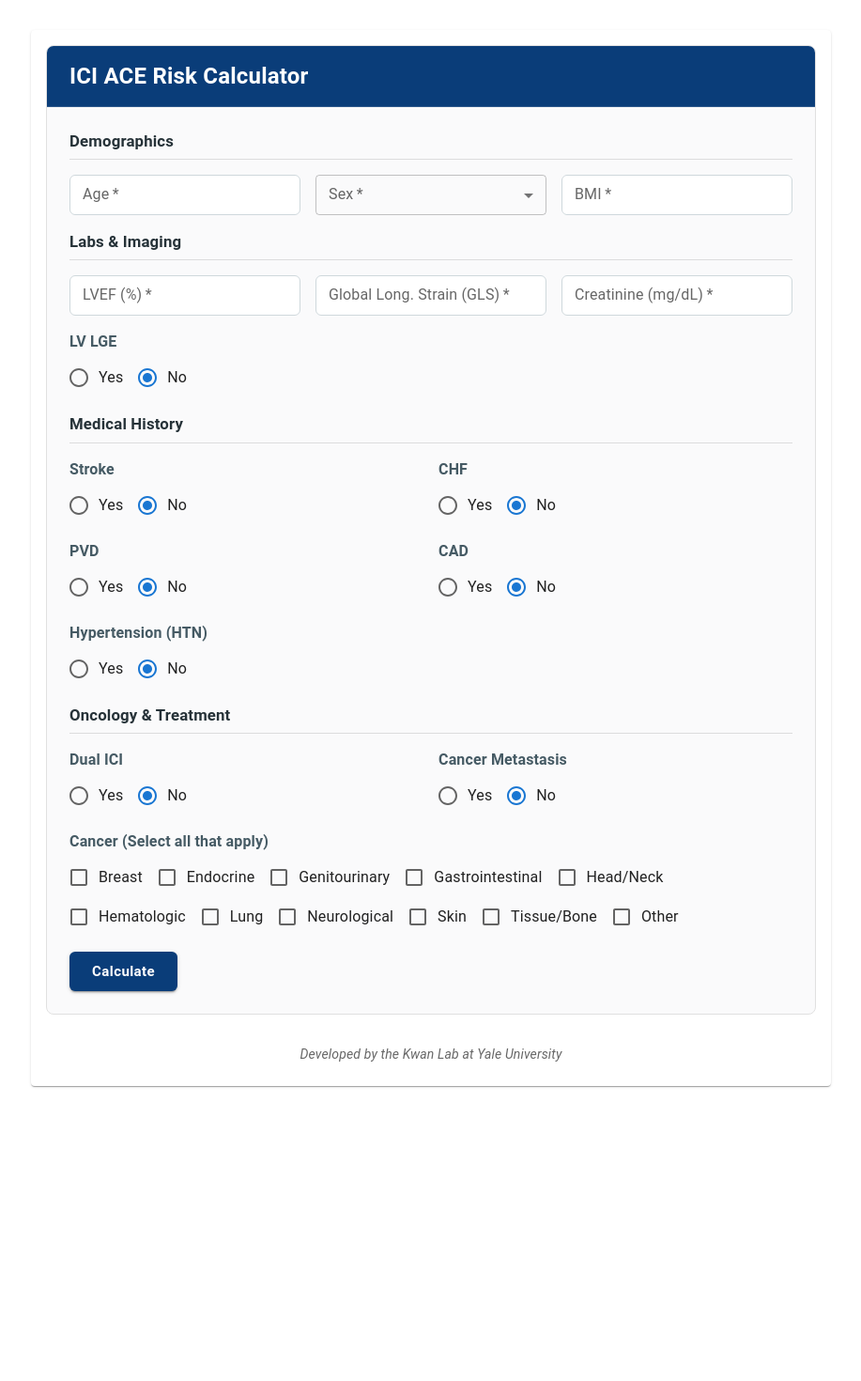
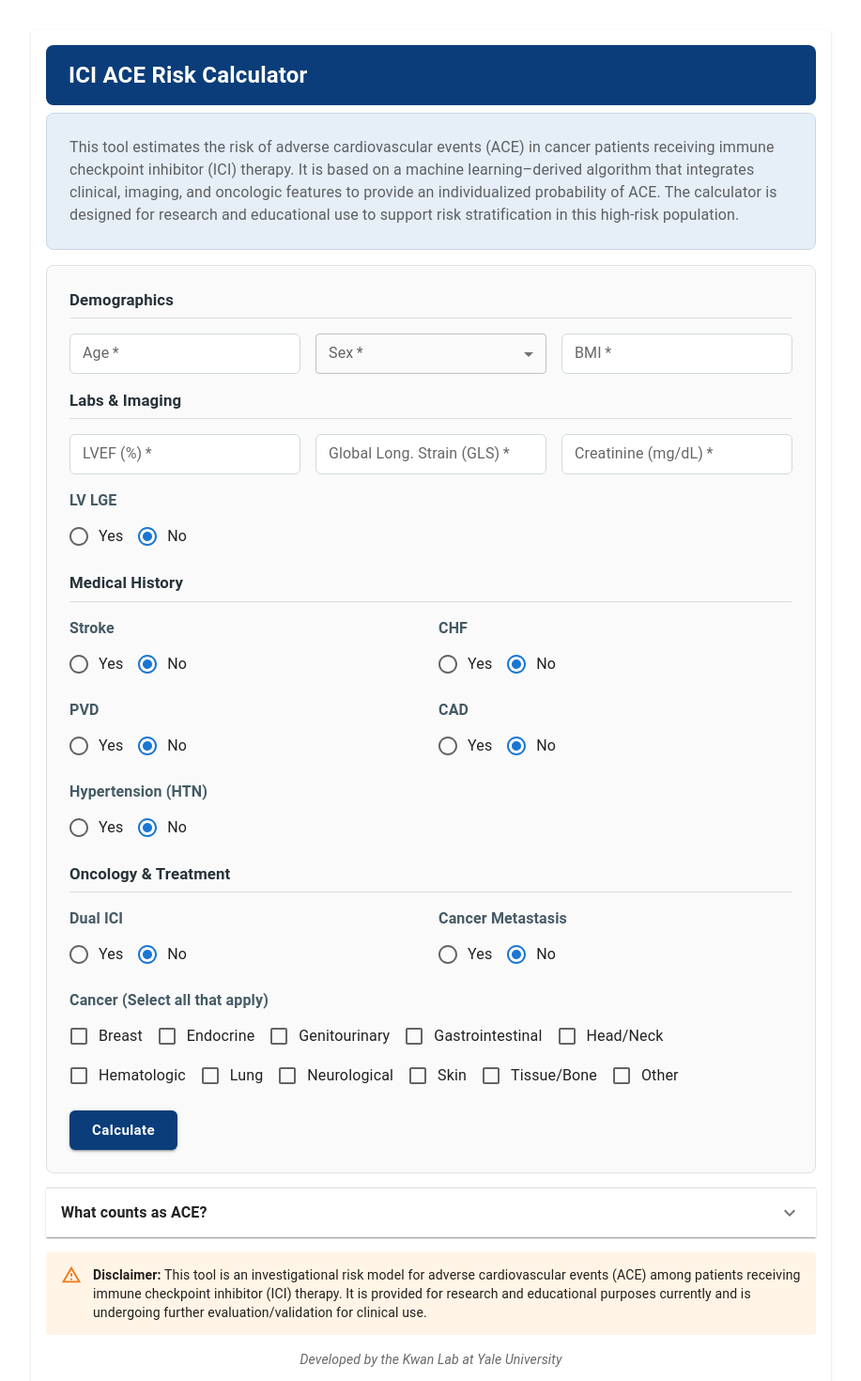
Before and after one commit to shawnwahi/cardio_onc_risk_calculators-aha2025-deploy, a React (Create React App) app: page / in a window 1280 px wide. Shown: the top 1470 px of the page at 94% size, without its empty margins (181-1098 px from the left). Before the commit the page ends 1188 px from the top, so only its background shows below. Built offline with nearby package versions, Linux system fonts and the light colour scheme.

Commit message:
add descrptions and disclaimer

```diff
--- a/src/App.js
+++ b/src/App.js
@@ -1,122 +1,179 @@
 import React, { useState } from "react";
-import { Container, Card, CardContent, Typography, Alert, AlertTitle } from "@mui/material";
+import {
+  Container,
+  Card,
+  CardContent,
+  Typography,
+  Alert,
+  Accordion,
+  AccordionSummary,
+  AccordionDetails,
+  Box,
+  Paper
+} from "@mui/material";
+import ExpandMoreIcon from "@mui/icons-material/ExpandMore";
 import ICIForm from "./components/ICIForm";
 
 function App() {
   const [result, setResult] = useState("");
 
   const weights = {
-    age: 0.015,           // Weight per year of age
-    sex: {
-      male: 0.05,         // Additional risk for males
-      female: 0.0         // Baseline for females
-    },
-    bmi: 0.008,           // Weight per BMI unit
-
-    lvef: -0.002,         // Negative weight (higher LVEF = lower risk)
-    gls: 0.008,           // Weight per GLS unit (more negative = higher risk)
-    creatinine: 0.05,     // Weight per mg/dl
-
+    age: 0.015,
+    sex: { male: 0.05, female: 0.0 },
+    bmi: 0.008,
+    lvef: -0.002,
+    gls: 0.008,
+    creatinine: 0.05,
     stroke: 0.015,
     chf: 0.005,
-    pvd: 0.030,
-    cad: 0.000,
-    htn: 0.020,
+    pvd: 0.03,
+    cad: 0.0,
+    htn: 0.02,
     lvlge: 0.005,
-
-    dualIci: 0.030,
+    dualIci: 0.03,
     cancerMetastasis: 0.025,
-
     cancerTypes: {
-      "Breast": 0.005,
-      "Endocrine": 0.008,
-      "Genitourinary": 0.002,
-      "Gastrointestinal": 0.015,
+      Breast: 0.005,
+      Endocrine: 0.008,
+      Genitourinary: 0.002,
+      Gastrointestinal: 0.015,
       "Head and Neck": 0.014,
       "Hematologic (Blood)": 0.008,
-      "Lung": 0.020,
-      "Neurological": 0.016,
-      "Skin": 0.009,
+      Lung: 0.02,
+      Neurological: 0.016,
+      Skin: 0.009,
       "Soft Tissue/Bone": 0.013,
-      "Other": 0.011
+      Other: 0.011
     },
-
     baseline: 0.005
   };
 
   const handleCalculate = (formData) => {
     let raw_logreg_output = -0.6127;
 
-  raw_logreg_output += (-0.0273) * formData.lvef; // LVEF as a percentage
-  raw_logreg_output += (+0.0175) * formData.age;
-  raw_logreg_output += (+0.0745) * formData.bmi;
-  raw_logreg_output += (+0.1283) * formData.gls; // GLS absolute value + percentage
-  raw_logreg_output += (+0.4216) * formData.creatinine;
+    raw_logreg_output += -0.0273 * formData.lvef;
+    raw_logreg_output += +0.0175 * formData.age;
+    raw_logreg_output += +0.0745 * formData.bmi;
+    raw_logreg_output += +0.1283 * formData.gls;
+    raw_logreg_output += +0.4216 * formData.creatinine;
 
-  raw_logreg_output += (+0.2496) * (formData.dualIci ? 1 : 0);
-  raw_logreg_output += (+0.3424) * (formData.lvlge ? 1 : 0);
-  raw_logreg_output += (+0.1020) * (formData.cancerMetastasis ? 1 : 0);
-
-  raw_logreg_output += (+0.3390) * (formData.sex === "male" ? 1 : 0);
+    raw_logreg_output += +0.2496 * (formData.dualIci ? 1 : 0);
+    raw_logreg_output += +0.3424 * (formData.lvlge ? 1 : 0);
+    raw_logreg_output += +0.102 * (formData.cancerMetastasis ? 1 : 0);
+    raw_logreg_output += +0.339 * (formData.sex === "male" ? 1 : 0);
 
     const cancerTypes = formData.cancerTypes || [];
-  raw_logreg_output += (-0.4643) * (cancerTypes.includes("Breast") ? 1 : 0);
-  raw_logreg_output += (+0.0449) * (cancerTypes.includes("Endocrine") ? 1 : 0);
-  raw_logreg_output += (-0.1727) * (cancerTypes.includes("Gastrointestinal") ? 1 : 0);
-  raw_logreg_output += (+0.3156) * (cancerTypes.includes("Genitourinary") ? 1 : 0);
-  raw_logreg_output += (+0.3544) * (cancerTypes.includes("Head and Neck") ? 1 : 0);
-  raw_logreg_output += (+0.2631) * (cancerTypes.includes("Hematologic (Blood)") ? 1 : 0);
-  raw_logreg_output += (+0.2302) * (cancerTypes.includes("Lung") ? 1 : 0);
-  raw_logreg_output += (+0.2421) * (cancerTypes.includes("Neurological") ? 1 : 0);
-  raw_logreg_output += (+0.1422) * (cancerTypes.includes("Other") ? 1 : 0);
-  raw_logreg_output += (+0.0275) * (cancerTypes.includes("Skin") ? 1 : 0);
-  raw_logreg_output += (+0.1602) * (cancerTypes.includes("Soft Tissue/Bone") ? 1 : 0);
+    raw_logreg_output += -0.4643 * (cancerTypes.includes("Breast") ? 1 : 0);
+    raw_logreg_output += +0.0449 * (cancerTypes.includes("Endocrine") ? 1 : 0);
+    raw_logreg_output += -0.1727 * (cancerTypes.includes("Gastrointestinal") ? 1 : 0);
+    raw_logreg_output += +0.3156 * (cancerTypes.includes("Genitourinary") ? 1 : 0);
+    raw_logreg_output += +0.3544 * (cancerTypes.includes("Head and Neck") ? 1 : 0);
+    raw_logreg_output += +0.2631 * (cancerTypes.includes("Hematologic (Blood)") ? 1 : 0);
+    raw_logreg_output += +0.2302 * (cancerTypes.includes("Lung") ? 1 : 0);
+    raw_logreg_output += +0.2421 * (cancerTypes.includes("Neurological") ? 1 : 0);
+    raw_logreg_output += +0.1422 * (cancerTypes.includes("Other") ? 1 : 0);
+    raw_logreg_output += +0.0275 * (cancerTypes.includes("Skin") ? 1 : 0);
+    raw_logreg_output += +0.1602 * (cancerTypes.includes("Soft Tissue/Bone") ? 1 : 0);
 
-  raw_logreg_output += (-1.0371) * (formData.stroke ? 1 : 0);
-  raw_logreg_output += (-0.5987) * (formData.chf ? 1 : 0);
-  raw_logreg_output += (-0.5034) * (formData.pvd ? 1 : 0);
-  raw_logreg_output += (-0.3297) * (formData.cad ? 1 : 0);
-  raw_logreg_output += (+0.1644) * (formData.htn ? 1 : 0);
+    raw_logreg_output += -1.0371 * (formData.stroke ? 1 : 0);
+    raw_logreg_output += -0.5987 * (formData.chf ? 1 : 0);
+    raw_logreg_output += -0.5034 * (formData.pvd ? 1 : 0);
+    raw_logreg_output += -0.3297 * (formData.cad ? 1 : 0);
+    raw_logreg_output += +0.1644 * (formData.htn ? 1 : 0);
 
-  const probabilityACE = 1 / (1 + Math.exp(-1*raw_logreg_output));
-
-  //const riskPercentage = Math.round(probabilityACE * 1000) / 100;
-  let riskPercentage = probabilityACE * 100; // Convert to percentage
-  riskPercentage = Math.round(riskPercentage * 100) / 100;
-
+    const probabilityACE = 1 / (1 + Math.exp(-1 * raw_logreg_output));
+    let riskPercentage = Math.round(probabilityACE * 100 * 100) / 100;
     setResult(`${riskPercentage}%`);
   };
 
   return (
-    <Container maxWidth="md" style={{ marginTop: "2rem", marginBottom: "2rem" }}>
+    <Container maxWidth="md" sx={{ mt: "2rem", mb: "2rem" }}>
       <Card>
         <CardContent>
-          {/* <Typography variant="body1" paragraph>
-            Please fill in the details below to estimate the chance of developing an ACE event.
-          </Typography> */}
-          {/* <Alert severity="info" style={{ marginBottom: "1rem" }}>
-            <AlertTitle>Definition: Acute Cardiac Events (ACE)</AlertTitle>
-            In this tool, ACE refers to a range of cardiovascular complications observed
-            after immune checkpoint inhibitor (ICI) treatment. The composite ACE outcome
-            includes atrial fibrillation, atrial flutter, supraventricular tachycardia,
-            ventricular arrhythmias, second-degree atrioventricular block, complete heart
-            block, coronary artery disease, congestive heart failure, systolic heart failure,
-            diastolic heart failure, myocardial infarction, mitral valve disease, myocarditis.
-          </Alert> */}
-          <ICIForm onCalculate={handleCalculate} />
-          {/* Display result if any */}
+          {/* Unified blue header */}
+          <Box
+            sx={{
+              bgcolor: "#0A3D79",
+              color: "#fff",
+              px: 3,
+              py: 2,
+              borderRadius: 2,
+              mb: 1
+            }}
+          >
+            <Typography variant="h5" sx={{ fontWeight: 700, letterSpacing: 0.2 }}>
+              ICI ACE Risk Calculator
+            </Typography>
+          </Box>
+
+          {/* Description block in lighter, harmonious blue */}
+          <Paper
+            elevation={0}
+            sx={{
+              border: "1px solid",
+              borderColor: "#C9D6E5",
+              borderRadius: 2,
+              bgcolor: "#E6EEF7",
+              p: { xs: 2, sm: 3 },
+              mb: 2
+            }}
+          >
+            <Typography variant="body1" color="textSecondary">
+              This tool estimates the risk of adverse cardiovascular events (ACE) in cancer
+              patients receiving immune checkpoint inhibitor (ICI) therapy. It is based on a
+              machine learning–derived algorithm that integrates clinical, imaging, and
+              oncologic features to provide an individualized probability of ACE.
+              The calculator is designed for research and educational use to support risk
+              stratification in this high-risk population.
+            </Typography>
+          </Paper>
+
+          {/* Input form (header hidden) */}
+          <ICIForm onCalculate={handleCalculate} showHeader={false} />
+
+          {/* Result */}
           {result && (
-            <Alert severity="info" style={{ marginTop: "1rem" }}>
+            <Alert severity="info" sx={{ mt: 2 }}>
               <strong>Estimated ACE Risk:</strong> {result}
             </Alert>
           )}
+
+          {/* "What counts as ACE?" */}
+          <Accordion sx={{ mt: 2 }}>
+            <AccordionSummary expandIcon={<ExpandMoreIcon />}>
+              <Typography variant="subtitle1" fontWeight="bold">
+                What counts as ACE?
+              </Typography>
+            </AccordionSummary>
+            <AccordionDetails>
+              <Typography variant="body2" color="textSecondary">
+                Adverse cardiovascular events (ACE) include myocardial infarction, coronary
+                artery disease, arrhythmias (atrial fibrillation, atrial flutter, SVT,
+                ventricular tachycardia/fibrillation, advanced degree atrioventricular
+                blocks, bradyarrhythmias), heart failure, valvular disease, and myocarditis.
+              </Typography>
+            </AccordionDetails>
+          </Accordion>
+
+          {/* Persistent disclaimer */}
+          <Box mt={2}>
+            <Alert severity="warning">
+              <Typography variant="body2" color="textPrimary">
+                <strong>Disclaimer:</strong> This tool is an investigational risk model for
+                adverse cardiovascular events (ACE) among patients receiving immune
+                checkpoint inhibitor (ICI) therapy. It is provided for research and
+                educational purposes currently and is undergoing further
+                evaluation/validation for clinical use.
+              </Typography>
+            </Alert>
+          </Box>
 
           {/* Footnote */}
           <Typography
             variant="body2"
             color="textSecondary"
             align="center"
-              style={{ marginTop: "2rem", fontStyle: "italic" }}
+            sx={{ mt: 2, fontStyle: "italic" }}
           >
             Developed by the Kwan Lab at Yale University
           </Typography>
--- a/src/components/ICIForm.js
+++ b/src/components/ICIForm.js
@@ -20,7 +20,7 @@ import {
   FormGroup
 } from "@mui/material";
 
-function ICIForm({ onCalculate }) {
+function ICIForm({ onCalculate, showHeader = false }) {
   // ------------------------------
   // NUMERIC FIELDS
   // ------------------------------
@@ -79,17 +79,12 @@ function ICIForm({ onCalculate }) {
   const handleSubmit = (e) => {
     e.preventDefault();
     const formData = {
-      // numeric
       age: Number(age),
       bmi: Number(bmi),
       lvef: Number(lvef),
       gls: Number(gls),
       creatinine: Number(creatinine),
-
-      // dropdown
       sex,
-
-      // yes/no
       stroke,
       chf,
       pvd,
@@ -98,8 +93,6 @@ function ICIForm({ onCalculate }) {
       lvlge,
       dualIci,
       cancerMetastasis,
-
-      // multi-select
       cancerTypes
     };
     onCalculate(formData);
@@ -111,24 +104,23 @@ function ICIForm({ onCalculate }) {
       backgroundColor: "#fff",
       "& fieldset": { borderColor: "#CFD8DC" },
       "&:hover fieldset": { borderColor: "#90A4AE" },
-    "&.Mui-focused fieldset": { borderColor: "#0A3D79", borderWidth: 2 },
+      "&.Mui-focused fieldset": { borderColor: "#0A3D79", borderWidth: 2 }
     },
-  "& .MuiOutlinedInput-input": { py: 1.25 },
+    "& .MuiOutlinedInput-input": { py: 1.25 }
   };
 
   const sectionTitleSX = {
     fontWeight: 700,
     fontSize: "1.05rem",
     color: "#263238",
-  mb: 0.75,
+    mb: 0.75
   };
 
   const formLabelSX = {
     fontWeight: 600,
     color: "#455A64",
-  mb: 0.75,
+    mb: 0.75
   };
-
 
   return (
     <Paper
@@ -138,23 +130,25 @@ const formLabelSX = {
         borderColor: "#E0E0E0",
         borderRadius: 2,
         overflow: "hidden",
-    bgcolor: "#FAFAFB",
+        bgcolor: "#FAFAFB"
       }}
     >
-  {/* Header Bar */}
+      {/* Header Bar (now optional) */}
+      {showHeader && (
         <Box
           sx={{
             bgcolor: "#0A3D79",
             color: "#fff",
             px: 3,
             py: 2,
-      borderBottom: "1px solid rgba(255,255,255,0.15)",
+            borderBottom: "1px solid rgba(255,255,255,0.15)"
           }}
         >
           <Typography variant="h5" sx={{ fontWeight: 700, letterSpacing: 0.2 }}>
             ICI ACE Risk Calculator
           </Typography>
         </Box>
+      )}
 
       {/* Form Body */}
       <Box component="form" onSubmit={handleSubmit} sx={{ p: { xs: 2, sm: 3 } }}>
@@ -371,8 +365,6 @@ const formLabelSX = {
               </RadioGroup>
             </FormControl>
           </Grid>
-
-      {/* LV LGE */}
         </Grid>
 
         {/* ============ ONCOLOGY & TREATMENT ============ */}
@@ -450,7 +442,7 @@ const formLabelSX = {
               fontWeight: 700,
               borderRadius: 1.5,
               px: 3,
-          "&:hover": { bgcolor: "#083363" },
+              "&:hover": { bgcolor: "#083363" }
             }}
           >
             Calculate
```
Also changed, not shown: package.json (+5 -4 lines), 1 other file (tests, documents, lock files or other folders). Lines whose indentation alone changed are shown as unchanged.
